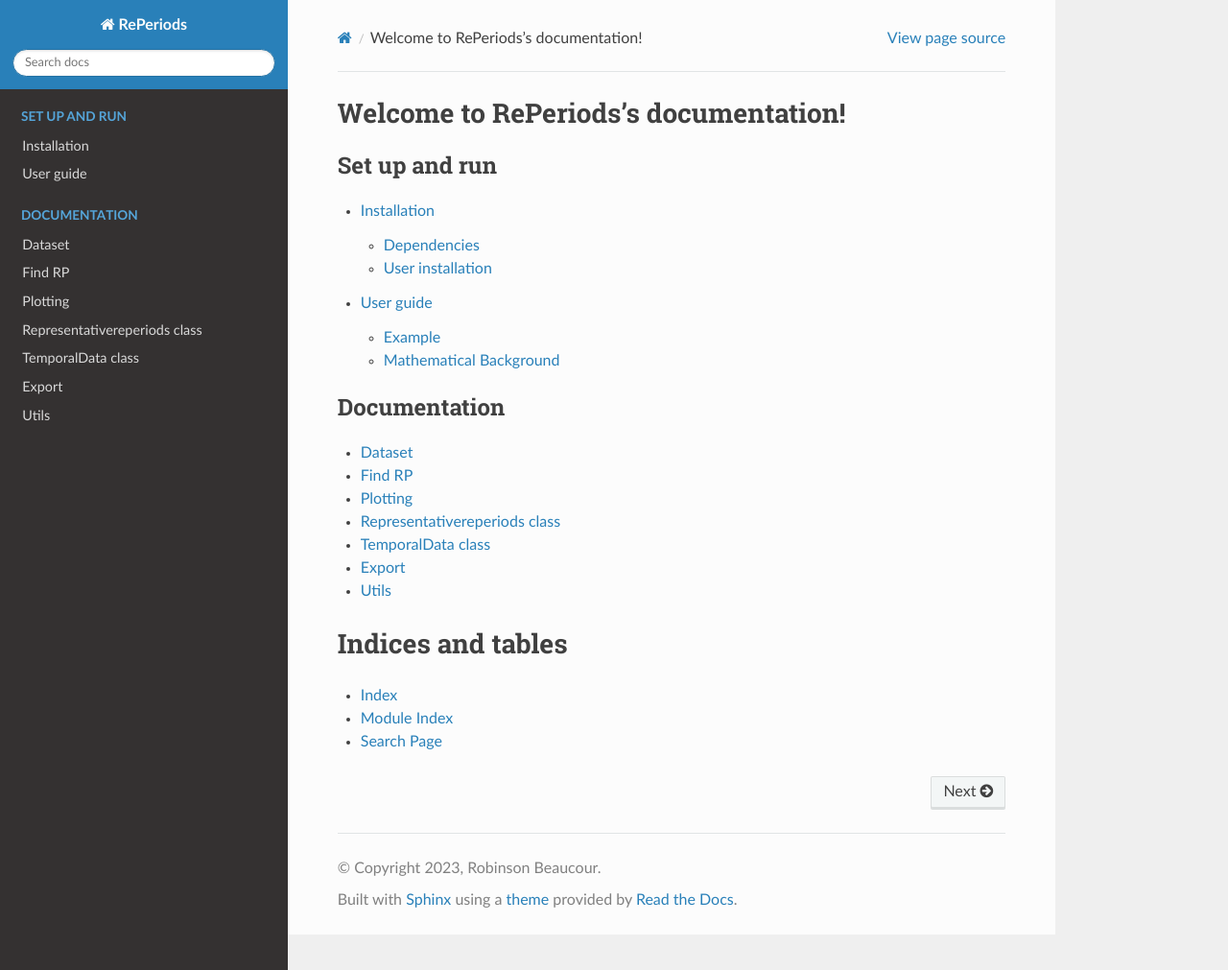
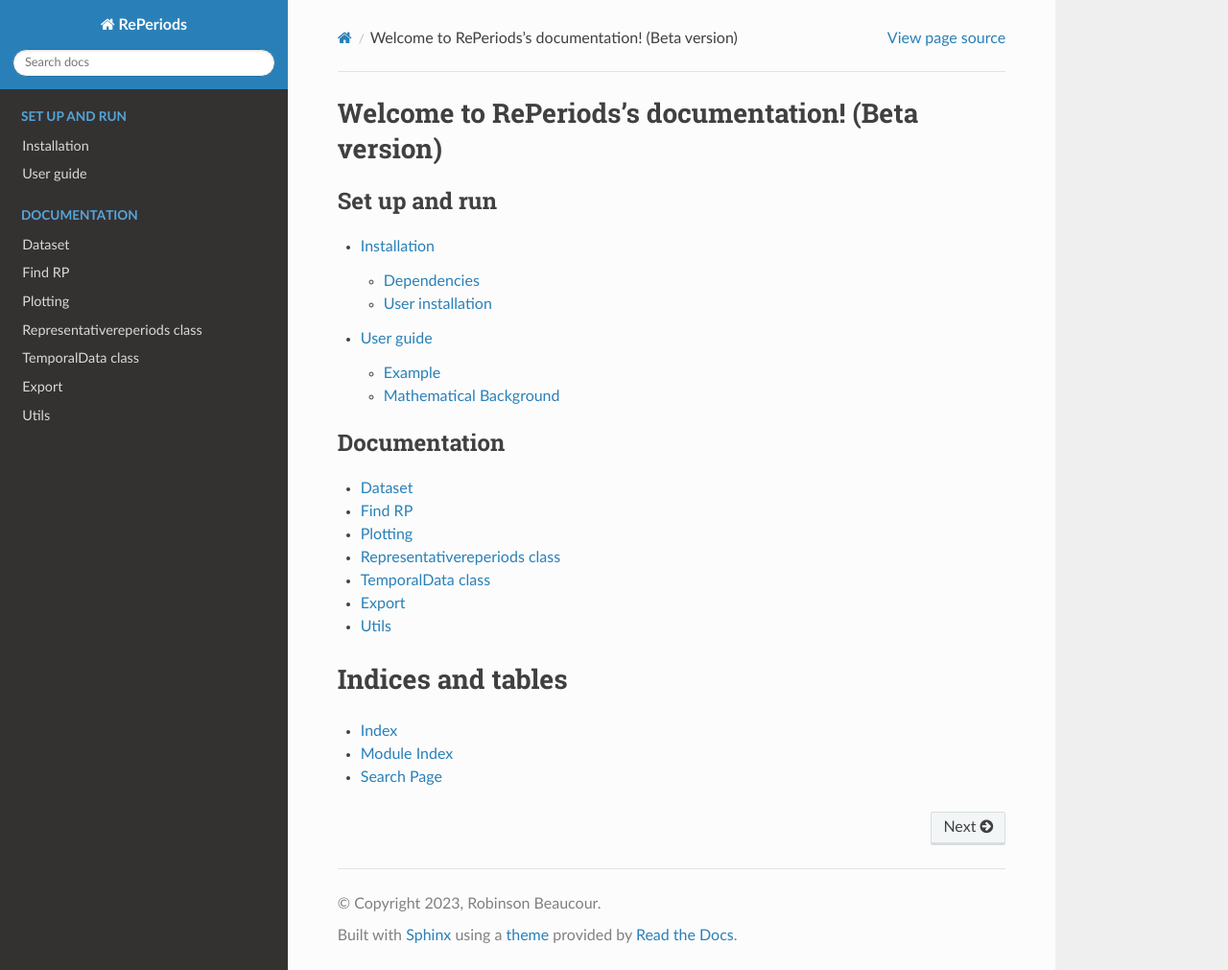
Before and after one commit to RobinsonBeaucour/reperiods-beta, a Sphinx documentation site: the page built from docs/index.rst, in a window 1280 px wide and 1011 px high. Shown: the whole window at 96% size. Built offline with Sphinx 7.4.7 and the Read the Docs theme 2.0.0, drawn with Linux system fonts in a browser that asks for light colours.

Commit message:
Indication Beta

```diff
--- a/docs/index.rst
+++ b/docs/index.rst
@@ -3,7 +3,7 @@
    You can adapt this file completely to your liking, but it should at least
    contain the root `toctree` directive.
 
-Welcome to RePeriods's documentation!
+Welcome to RePeriods's documentation! (Beta version)
 ===================================
 
 .. toctree::
```
Also changed, not shown: README.md (+1 -0 lines).
